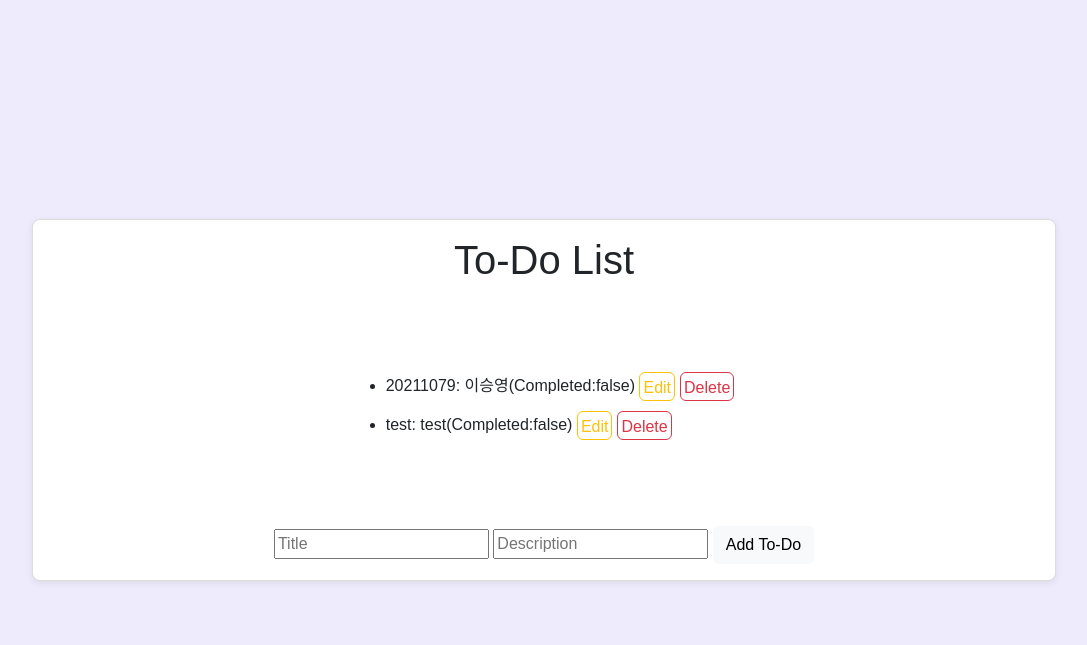
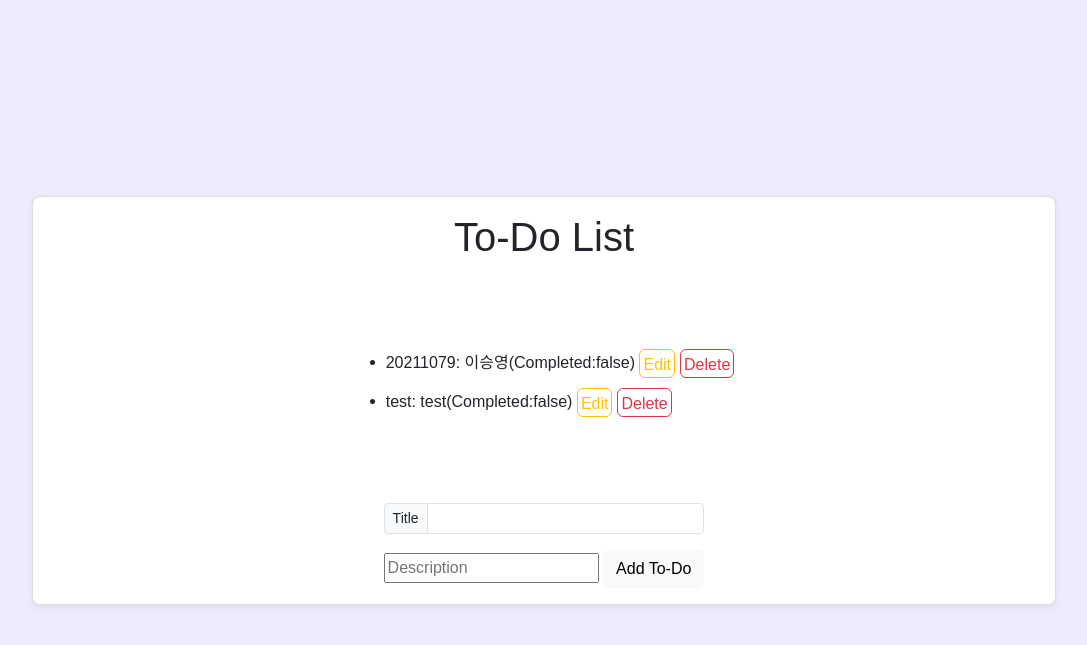
Before and after one commit to Seung-0208/devops-todo-app, a FastAPI app: page / in a window 1280 px wide. Shown: the top 645 px of the page, without its empty margins (96-1183 px from the left). Run offline with FastAPI, Linux system fonts and the light colour scheme.

Commit message:
제목 입력 수정

```diff
--- a/templates/index.html
+++ b/templates/index.html
@@ -39,7 +39,11 @@
         <h1>To-Do List</h1>
         <ul id="todo-list"></ul>
         <form id="todo-form">
-            <input type="text" id="title" placeholder="Title" required>
+            <!-- <input type="text" id="title" placeholder="Title" required> -->
+            <div class="input-group input-group-sm mb-3">
+                <span class="input-group-text" id="inputGroup-sizing-sm">Title</span>
+                <input type="text" required id="title" class="form-control" aria-label="Sizing example input" aria-describedby="inputGroup-sizing-sm">
+            </div>
             <input type="text" id="description" placeholder="Description" required>
             <button type="submit" class="btn btn-light">Add To-Do</button>
         </form>
```
